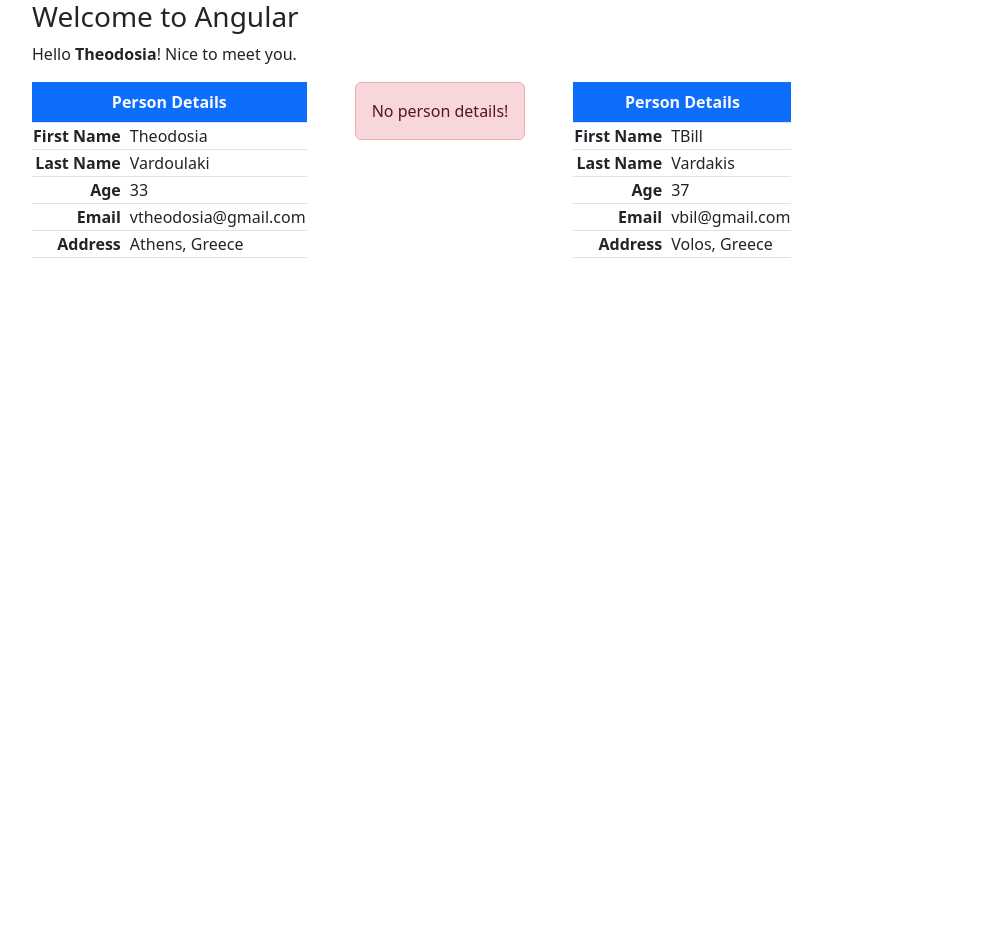
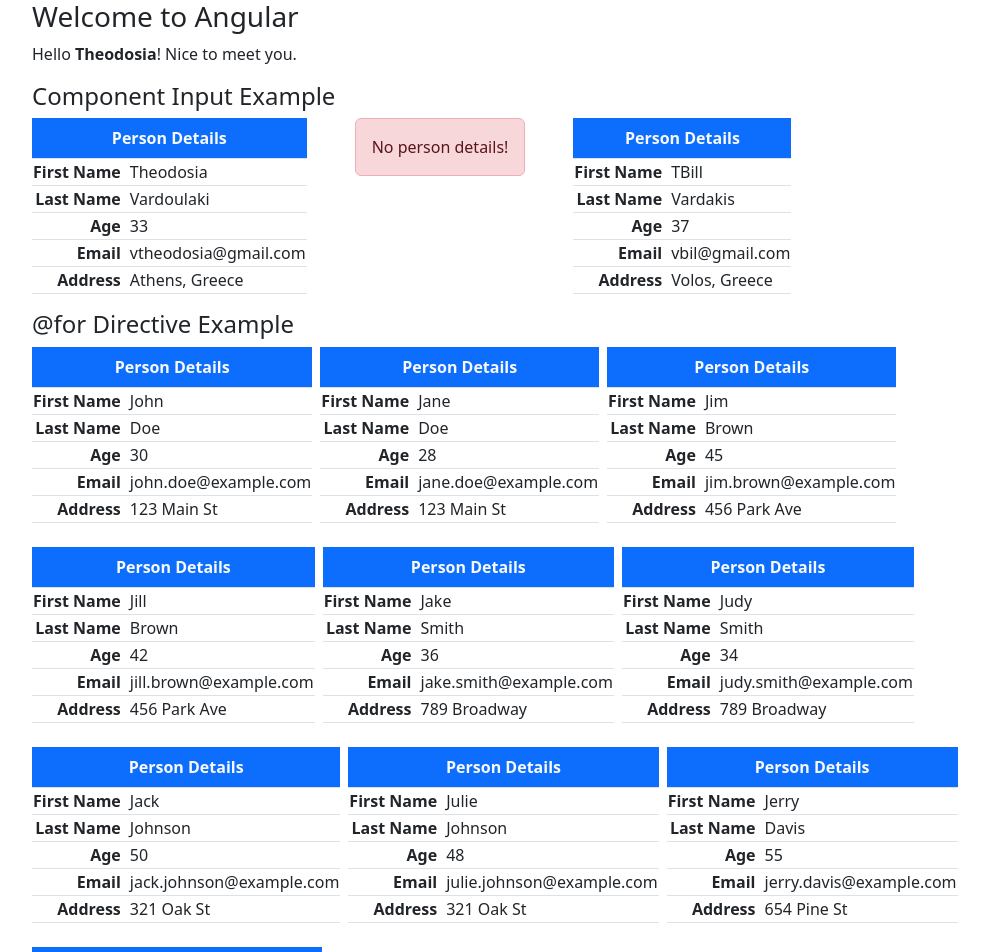
Before and after one commit to theodvar/angular-introduction, an Angular app: page / in a window 1280 px wide. Shown: the top 952 px of the page, without its empty margins (50-1039 px from the left). Before the commit the page ends 800 px from the top, so only its background shows below. Built offline with nearby package versions, Linux system fonts and the light colour scheme.

Commit message:
loop for

```diff
--- a/src/app/app.component.html
+++ b/src/app/app.component.html
@@ -3,10 +3,20 @@
   <p>
     Hello <strong>{{ name }}</strong>! Nice to meet you.
   </p>
+
+  <h4>Component Input Example</h4>
+
   <div class="d-flex gap-5 text-nowrap">
     <app-person-table [person]="person0"></app-person-table>
     <app-person-table></app-person-table>
     <app-person-table [person]="person1"></app-person-table>
   </div>
 
+  <h4>{{ "@for" }} Directive Example</h4>
+
+    <div class="d-flex flex-wrap text-nowrap gap-2">
+      @for(user of users; track user) {
+        <app-person-table [person]="user"></app-person-table>
+      }
+    </div>
 </div>
--- a/src/app/app.component.ts
+++ b/src/app/app.component.ts
@@ -28,4 +28,77 @@
     address: 'Volos, Greece'
   };
 
+  users: Person[] = [
+    {
+      givenName: 'John',
+      surName: 'Doe',
+      age: 30,
+      email: 'john.doe@example.com',
+      address: '123 Main St',
+    },
+    {
+      givenName: 'Jane',
+      surName: 'Doe',
+      age: 28,
+      email: 'jane.doe@example.com',
+      address: '123 Main St',
+    },
+    {
+      givenName: 'Jim',
+      surName: 'Brown',
+      age: 45,
+      email: 'jim.brown@example.com',
+      address: '456 Park Ave',
+    },
+    {
+      givenName: 'Jill',
+      surName: 'Brown',
+      age: 42,
+      email: 'jill.brown@example.com',
+      address: '456 Park Ave',
+    },
+    {
+      givenName: 'Jake',
+      surName: 'Smith',
+      age: 36,
+      email: 'jake.smith@example.com',
+      address: '789 Broadway',
+    },
+    {
+      givenName: 'Judy',
+      surName: 'Smith',
+      age: 34,
+      email: 'judy.smith@example.com',
+      address: '789 Broadway',
+    },
+    {
+      givenName: 'Jack',
+      surName: 'Johnson',
+      age: 50,
+      email: 'jack.johnson@example.com',
+      address: '321 Oak St',
+    },
+    {
+      givenName: 'Julie',
+      surName: 'Johnson',
+      age: 48,
+      email: 'julie.johnson@example.com',
+      address: '321 Oak St',
+    },
+    {
+      givenName: 'Jerry',
+      surName: 'Davis',
+      age: 55,
+      email: 'jerry.davis@example.com',
+      address: '654 Pine St',
+    },
+    {
+      givenName: 'June',
+      surName: 'Davis',
+      age: 53,
+      email: 'june.davis@example.com',
+      address: '654 Pine St',
+    },
+  ];
+
 }
--- a/src/app/components/person-table/person-table.component.html
+++ b/src/app/components/person-table/person-table.component.html
@@ -1,7 +1,7 @@
 @if (!person) {
   <div class="alert alert-danger text-center">No person details!</div>
 } @else {
-<table class="table table-bordered w-50">
+<table class="table table-bordered">
     <caption class="caption-top fw-bold bg-primary text-light text-center">
       Person Details
     </caption>
```
Also changed, not shown: 1 other file (tests, documents, lock files or other folders).
